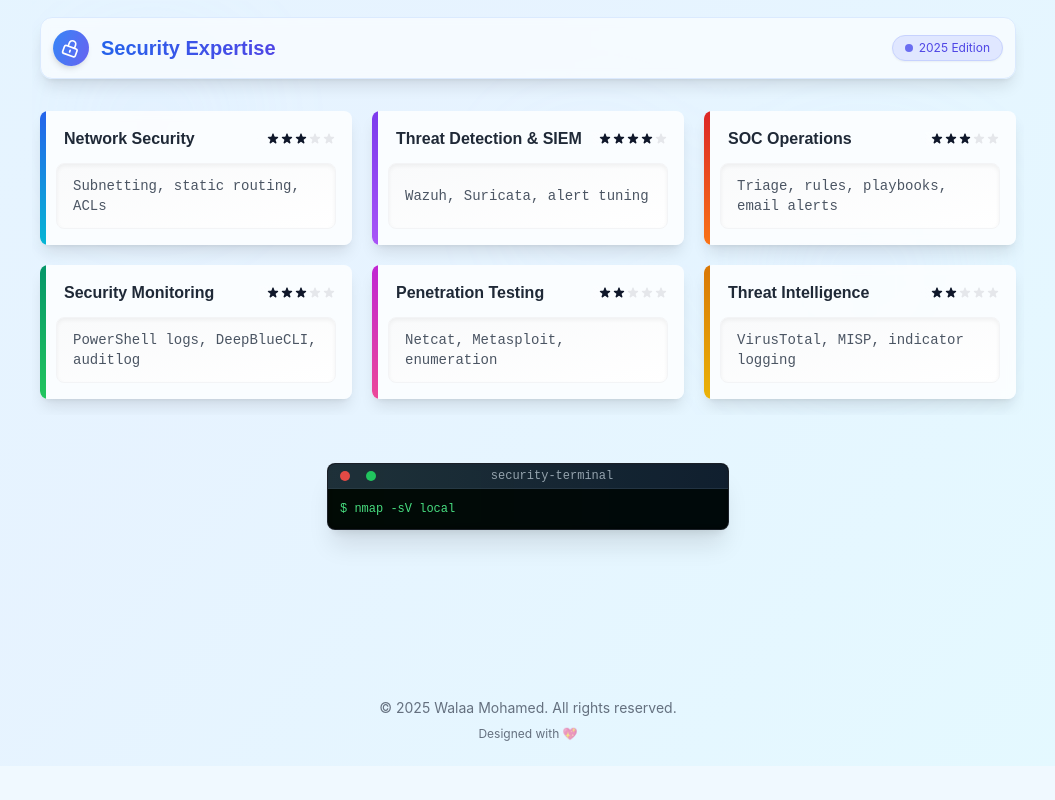
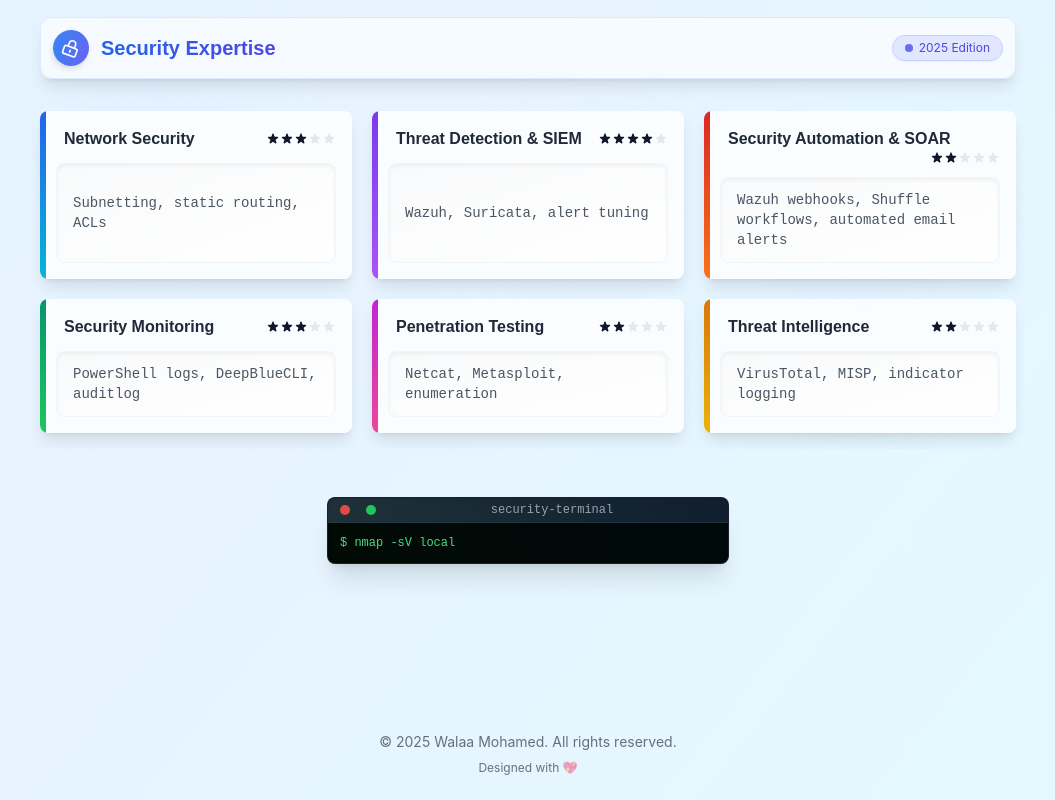
Before and after one commit to wxmohd/my-portfolio, a Next.js app: page /about in a window 1280 px wide. Shown: the part 816-1616 px from the top of the page, without its empty margins (112-1167 px from the left). Before the commit the page ends 1582 px from the top, so only its background shows below. Built offline with nearby package versions, Linux system fonts and the light colour scheme.

Commit message:
minor fixes

```diff
--- a/pages/about.tsx
+++ b/pages/about.tsx
@@ -78,9 +78,9 @@ export default function AboutSection() {
       color: "from-violet-600 to-purple-500"
     },
     {
-      category: "SOC Operations",
-      examples: "Triage, rules, playbooks, email alerts",
-      level: 3,
+      category: "Security Automation & SOAR",
+      examples: "Wazuh webhooks, Shuffle workflows, automated email alerts",
+      level: 2,
       color: "from-red-600 to-orange-500"
     },
     {
--- a/pages/projects.tsx
+++ b/pages/projects.tsx
@@ -7,16 +7,16 @@ import { BsArrowRight, BsCodeSlash } from 'react-icons/bs'
 const projects = [
   {
     title: 'PhishSecure',
-    description: 'A web-based application that uses machine learning to detect phishing emails based on message content and structure. Users can paste an email for risk assessment.',
+    description: 'A web-based application that uses machine learning to detect phishing emails based on email address. Users can paste an email for risk assessment.',
     link: 'https://github.com/wxmohd/PhishSecure',
     demoLink: '#',
     tags: ['Machine Learning', 'Next.js', 'Flask', 'Security'],
     icon: <FaCode className="text-red-500" size={24} />,
     tech: ['Python', 'Flask', 'Next.js', 'Tailwind CSS', 'scikit-learn'],
     features: [
-      { name: 'Email Analysis', description: 'Paste raw email content for analysis' },
+      { name: 'Email Analysis', description: 'Paste email address for analysis' },
       { name: 'ML Detection', description: 'Uses trained model to identify phishing vs legitimate emails' },
-      { name: 'Threat Detection', description: 'Analyzes suspicious links, spoofed domains, urgent language, and dangerous attachments' },
+      // { name: 'Threat Detection', description: 'Analyzes suspicious links, spoofed domains, urgent language, and dangerous attachments' },
       { name: 'Risk Assessment', description: 'Provides verdict, confidence score, and key security flags' }
     ]
   },
```
